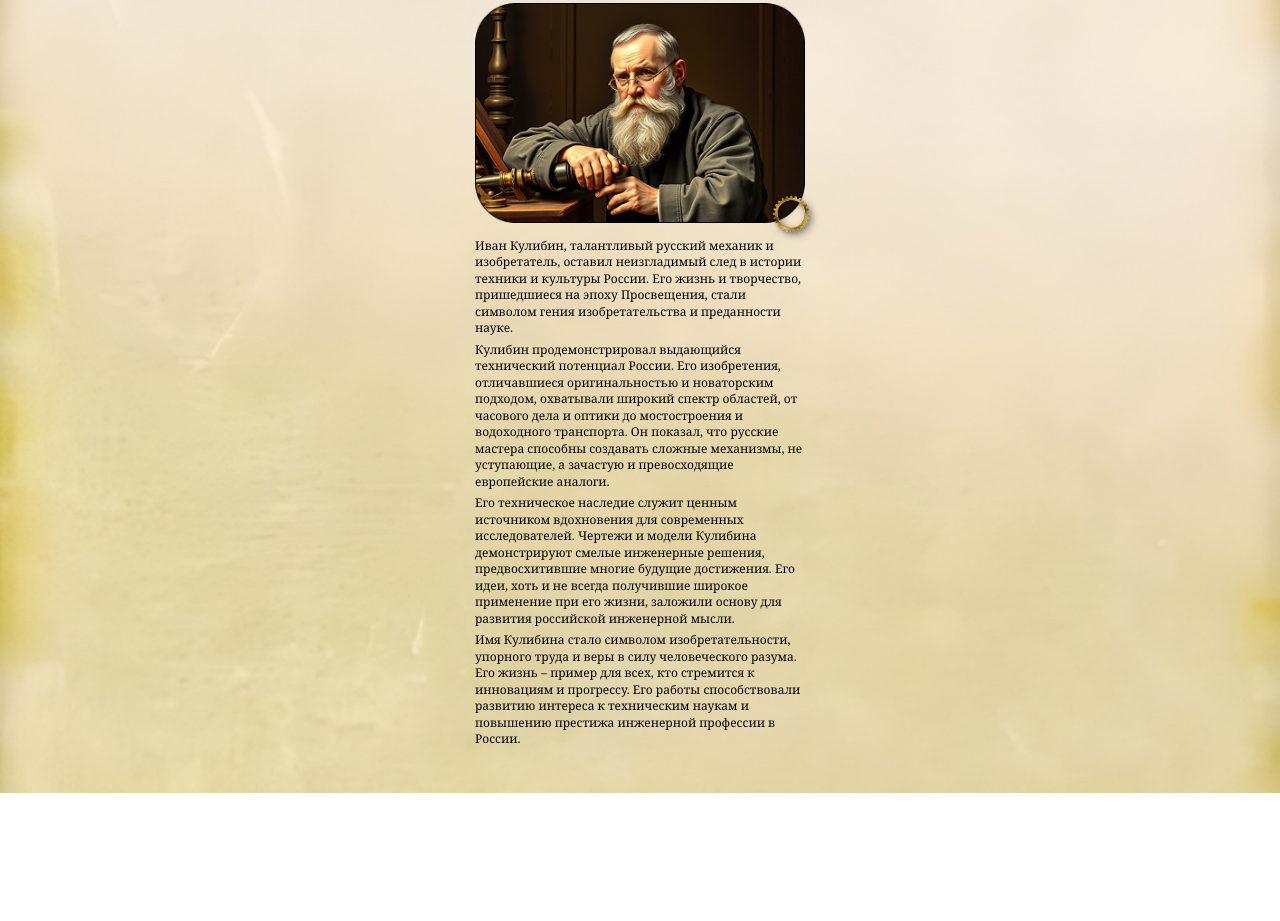
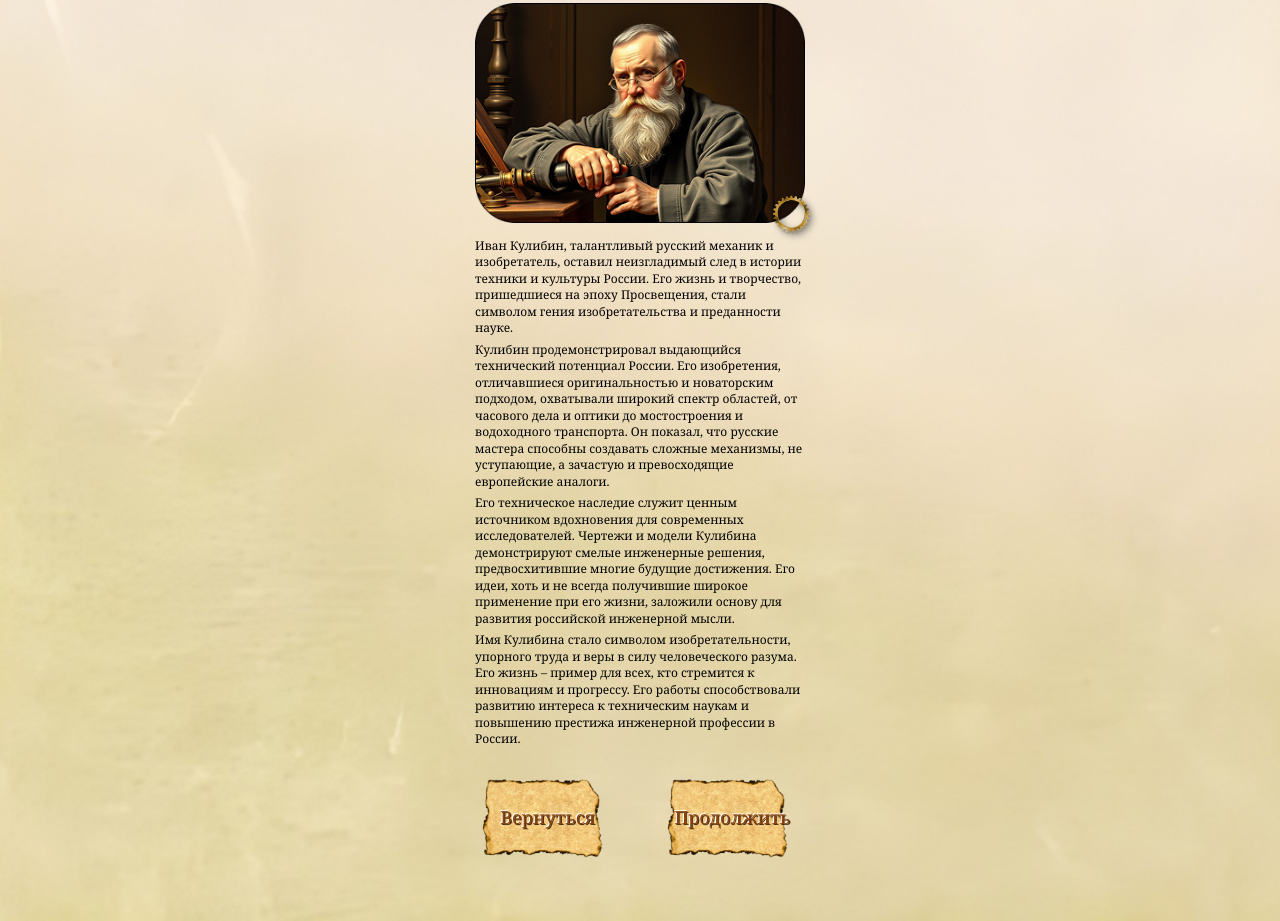
Before and after one commit to itmo-kulibin/kulibin-3, a website: page public/third_section.html in a window 1280 px wide. Shown: the part 186-1107 px from the top of the page. Before the commit the page ends 979 px from the top, so only its background shows below. Drawn offline with Linux system fonts and the light colour scheme.

Commit message:
feat: integrated navigation buttons to all pages

```diff
--- a/public/third_section.html
+++ b/public/third_section.html
@@ -229,6 +229,80 @@
         width: 100%;
       }
     }
+
+    #buttons-container {
+      width: 100%;
+      display: flex;
+      justify-content: center;
+      gap: 40px;
+      padding: 20px;
+    }
+
+    .paper-btn {
+      width: 50%;
+      position: relative;
+      border: none;
+      background: none;
+      padding: 0;
+      cursor: pointer;
+      display: inline-block;
+    }
+
+    .paper-btn .paper-bg {
+      display: block;
+      width: 100%;
+      height: auto;
+    }
+
+    .btn-text {
+      position: absolute;
+      top: 50%;
+      left: 50%;
+      transform: translate(-50%, -50%);
+      font-family: Georgia, serif;
+      font-size: clamp(16px, 3vw, 18px); /* Make font size adaptive */
+      color: #8B4513;
+      pointer-events: none;
+      text-shadow:
+        1px 1px 0 #4f3217,
+        -1px -1px 0 #fff;
+      white-space: nowrap; /* Prevent text wrapping */
+    }
+
+    .paper-btn:active .btn-text {
+      transform: translate(-50%, -50%) scale(0.95);
+      text-shadow:
+        -1px -1px 0 #4f3217,
+        1px 1px 0 #fff;
+    }
+
+    .ink-splash {
+      position: absolute;
+      width: 50px;
+      height: 50px;
+      max-width: 100%;
+      max-height: 100%;
+      background: url("img/buttom/13.png") no-repeat center/contain;
+      pointer-events: none;
+      opacity: 0;
+      transform: scale(0.5) rotate(0deg);
+      animation: splashFade 0.5s forwards;
+    }
+
+    @keyframes splashFade {
+      0% {
+        opacity: 0;
+        transform: scale(0.5) rotate(0deg);
+      }
+      50% {
+        opacity: 1;
+        transform: scale(1.2) rotate(15deg);
+      }
+      100% {
+        opacity: 1;
+        transform: scale(1) rotate(0deg);
+      }
+    }
   </style>
 </head>
 
@@ -273,7 +347,27 @@
         </div>
       </section>
     </main>
+    <div id="buttons-container">
+      <button class="paper-btn" id="backButton">
+        <img src="img/buttom/16.png" alt="Пергамент" class="paper-bg">
+        <span class="btn-text" id="backText">Вернуться</span>
+      </button>
 
+      <button class="paper-btn" id="nextButton">
+        <img src="img/buttom/16.png" alt="Пергамент" class="paper-bg">
+        <span class="btn-text" id="nextText">Продолжить</span>
+      </button>
+    </div>
+    <script>
+      document.getElementById('backButton').addEventListener('click', () => {
+        window.location.href = "second_section.html";
+      });
+
+      document.getElementById('nextButton').addEventListener('click', () => {
+        alert("Переходим дальше...");
+      });
+    </script>
+    <script src="js/buttons.js"></script>
     <!-- ПОДВАЛ -->
     <footer class="page-footer">
       <!-- Дополнительная информация -->
```
Also changed, not shown: public/first_section.html (+9 -0 lines), public/second_section.html (+95 -0 lines).
